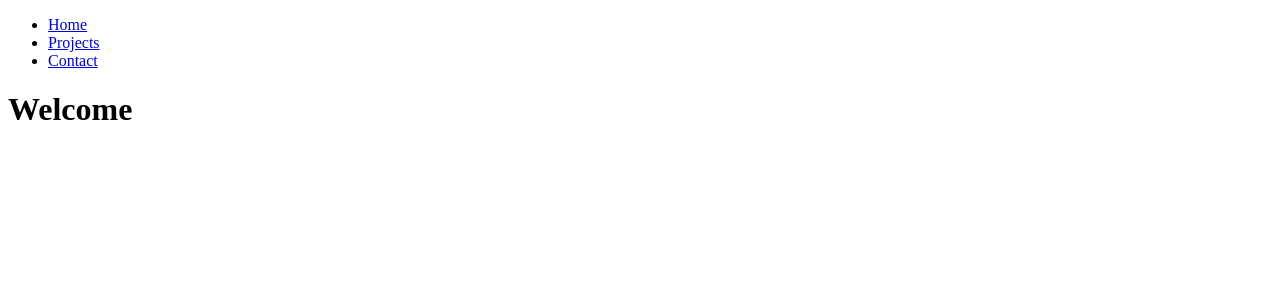
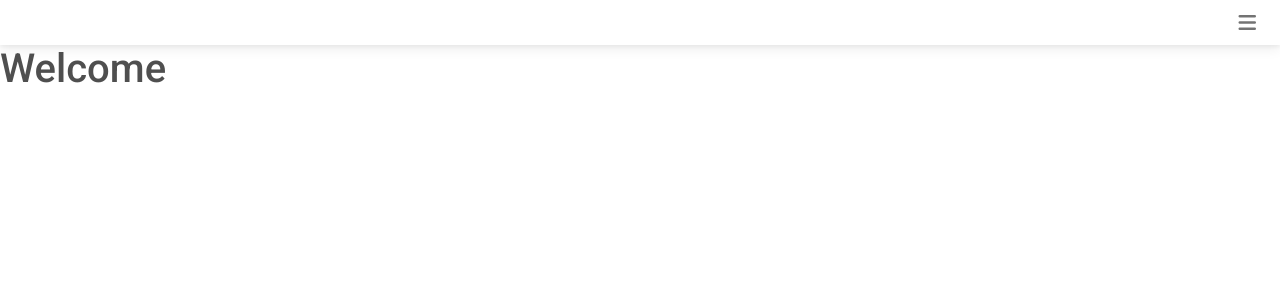
Before and after one commit to pandi1813/react-portfolio, a React (Create React App) app: page / in a window 1280 px wide. Shown: the top 300 px of the page. Built offline with nearby package versions, Linux system fonts and the light colour scheme.

Commit message:
added navbar and project cards

```diff
--- a/package.json
+++ b/package.json
@@ -4,11 +4,13 @@
   "homepage": "https://pandi1813.github.io/react-portfolio",
   "private": true,
   "dependencies": {
+    "@fortawesome/fontawesome-free": "^6.3.0",
     "@testing-library/jest-dom": "^5.16.5",
     "@testing-library/react": "^13.4.0",
     "@testing-library/user-event": "^13.5.0",
     "bootstrap": "^5.2.3",
     "gh-pages": "^5.0.0",
+    "mdb-react-ui-kit": "^5.1.0",
     "react": "^18.2.0",
     "react-dom": "^18.2.0",
     "react-router-dom": "^6.8.2",
--- /dev/null
+++ b/public/index.css
@@ -0,0 +1,3 @@
+body {
+    font-family: Roboto, Helvetica, Arial, sans-serif;
+  }
--- a/public/index.html
+++ b/public/index.html
@@ -3,6 +3,8 @@
   <head>
     <meta charset="utf-8" />
     <link rel="icon" href="%PUBLIC_URL%/favicon.ico" />
+    <link href="https://fonts.googleapis.com/css?family=Roboto:300,400,500,700&display=swap" rel="stylesheet" />
+    <link rel="stylesheet" href="./index.css">
     <meta name="viewport" content="width=device-width, initial-scale=1" />
     <meta name="theme-color" content="#000000" />
     <meta
@@ -24,7 +26,7 @@
       work correctly both with client-side routing and a non-root public URL.
       Learn how to configure a non-root public URL by running `npm run build`.
     -->
-    <title>React App</title>
+    <title>Andrea Peter | Portfolio</title>
   </head>
   <body>
     <noscript>You need to enable JavaScript to run this app.</noscript>
--- a/src/components/Navbar.jsx
+++ b/src/components/Navbar.jsx
@@ -1,22 +1,54 @@
-import { NavLink } from "react-router-dom";
+import React, { useState } from 'react';
+import {
+    MDBContainer,
+    MDBCollapse,
+    MDBNavbar,
+    MDBNavbarToggler,
+    MDBIcon,
+    MDBBtn,
+} from 'mdb-react-ui-kit';
+import { NavLink } from 'react-router-dom';
 
+export default function App() {
+    const [showNavExternal3, setShowNavExternal3] = useState(false);
 
-export default function Navbar () {
     return (
         <>
-        <nav>
-            <ul>
-                <li>
-                    <NavLink to="/">Home</NavLink>
-                </li>
-                <li>
-                    <NavLink to="projects">Projects</NavLink>
-                </li>
-                <li>
-                    <NavLink to="contact">Contact</NavLink>
-                </li>
-            </ul>
-        </nav>
+            <MDBNavbar>
+                <MDBContainer fluid>
+                    <MDBNavbarToggler
+                        className='ms-auto'
+                        type='button'
+                        data-target='#navbarToggleExternalContent'
+                        aria-controls='navbarToggleExternalContent'
+                        aria-expanded='false'
+                        aria-label='Toggle navigation'
+                        onClick={() => setShowNavExternal3(!showNavExternal3)}
+                    >
+                        <MDBIcon icon='bars' fas />
+                    </MDBNavbarToggler>
+                </MDBContainer>
+            </MDBNavbar>
+
+            <MDBCollapse show={showNavExternal3}>
+                <div className='bg-light shadow-3 p-4'>
+                    <NavLink to="/">
+                        <MDBBtn block className='border-bottom m-0' color='link'>
+                            Home
+                        </MDBBtn>
+                    </NavLink>
+                    <NavLink to="projects">
+                        <MDBBtn block className='border-bottom m-0' color='link'>
+                            Projects
+                        </MDBBtn>
+                    </NavLink>
+                    <NavLink to="contact">
+                        <MDBBtn block className='border-bottom m-0' color='link'>
+                            Contact
+                        </MDBBtn>
+                    </NavLink>
+                </div>
+            </MDBCollapse>
         </>
-    )
+    );
 }
--- /dev/null
+++ b/src/components/ProjectCard.jsx
@@ -0,0 +1,30 @@
+import React from 'react';
+import {
+  MDBCard,
+  MDBCardBody,
+  MDBCardTitle,
+  MDBCardText,
+  MDBCardImage,
+  MDBBtn,
+  MDBRipple
+} from 'mdb-react-ui-kit';
+
+export default function ProjectCard() {
+  return (
+    <MDBCard>
+      <MDBRipple rippleColor='light' rippleTag='div' className='bg-image hover-overlay'>
+        <MDBCardImage src='https://mdbootstrap.com/img/new/standard/nature/111.webp' fluid alt='...' />
+        <a>
+          <div className='mask' style={{ backgroundColor: 'rgba(251, 251, 251, 0.15)' }}></div>
+        </a>
+      </MDBRipple>
+      <MDBCardBody>
+        <MDBCardTitle>Card title</MDBCardTitle>
+        <MDBCardText>
+          Some quick example text to build on the card title and make up the bulk of the card's content.
+        </MDBCardText>
+        <MDBBtn href='#'>Button</MDBBtn>
+      </MDBCardBody>
+    </MDBCard>
+  );
+}
--- a/src/components/pages/ProjectGallery.jsx
+++ b/src/components/pages/ProjectGallery.jsx
@@ -1,7 +1,18 @@
+import ProjectCard from "../ProjectCard"
+
 export default function ProjectGallery() {
     return (
         <>
         <h1>Projects</h1>
+        <div>
+            <ProjectCard/>
+            <ProjectCard/>
+            <ProjectCard/>
+            <ProjectCard/>
+            <ProjectCard/>
+            <ProjectCard/>
+
+        </div>
         </>
     )
 }
--- a/src/index.js
+++ b/src/index.js
@@ -1,6 +1,8 @@
 import React from 'react';
 import ReactDOM from 'react-dom';
+import 'mdb-react-ui-kit/dist/css/mdb.min.css';
+import "@fortawesome/fontawesome-free/css/all.min.css";
+// import 'bootstrap/dist/css/bootstrap.min.css';
 import App from './App';
-// import 'bootstrap/dist/css/bootstrap.min.css';
 
 ReactDOM.render(<App />, document.getElementById('root'));
```
Also changed, not shown: src/components/pages/Project.jsx (+16 -0 lines), 1 other file (tests, documents, lock files or other folders).
